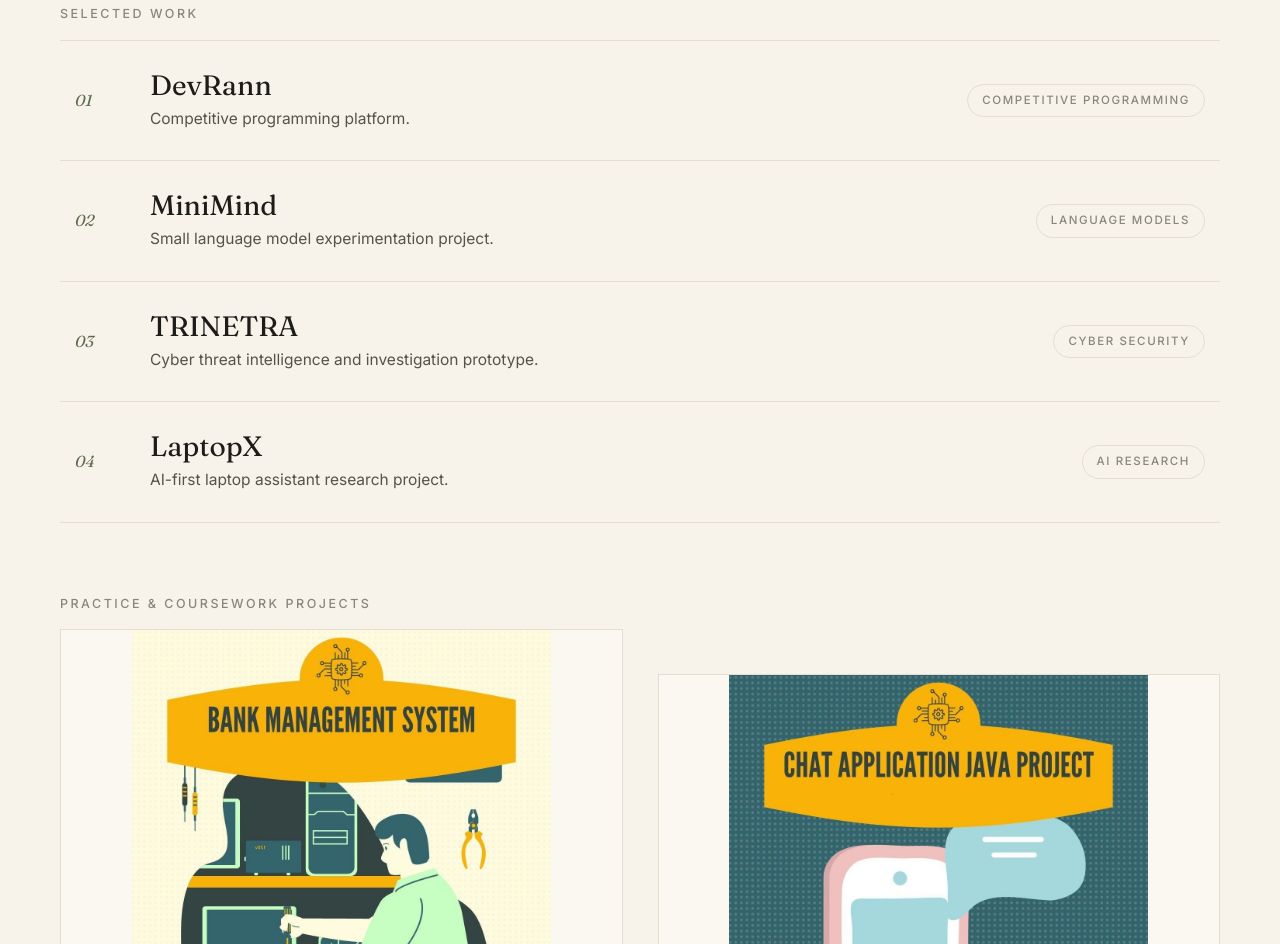
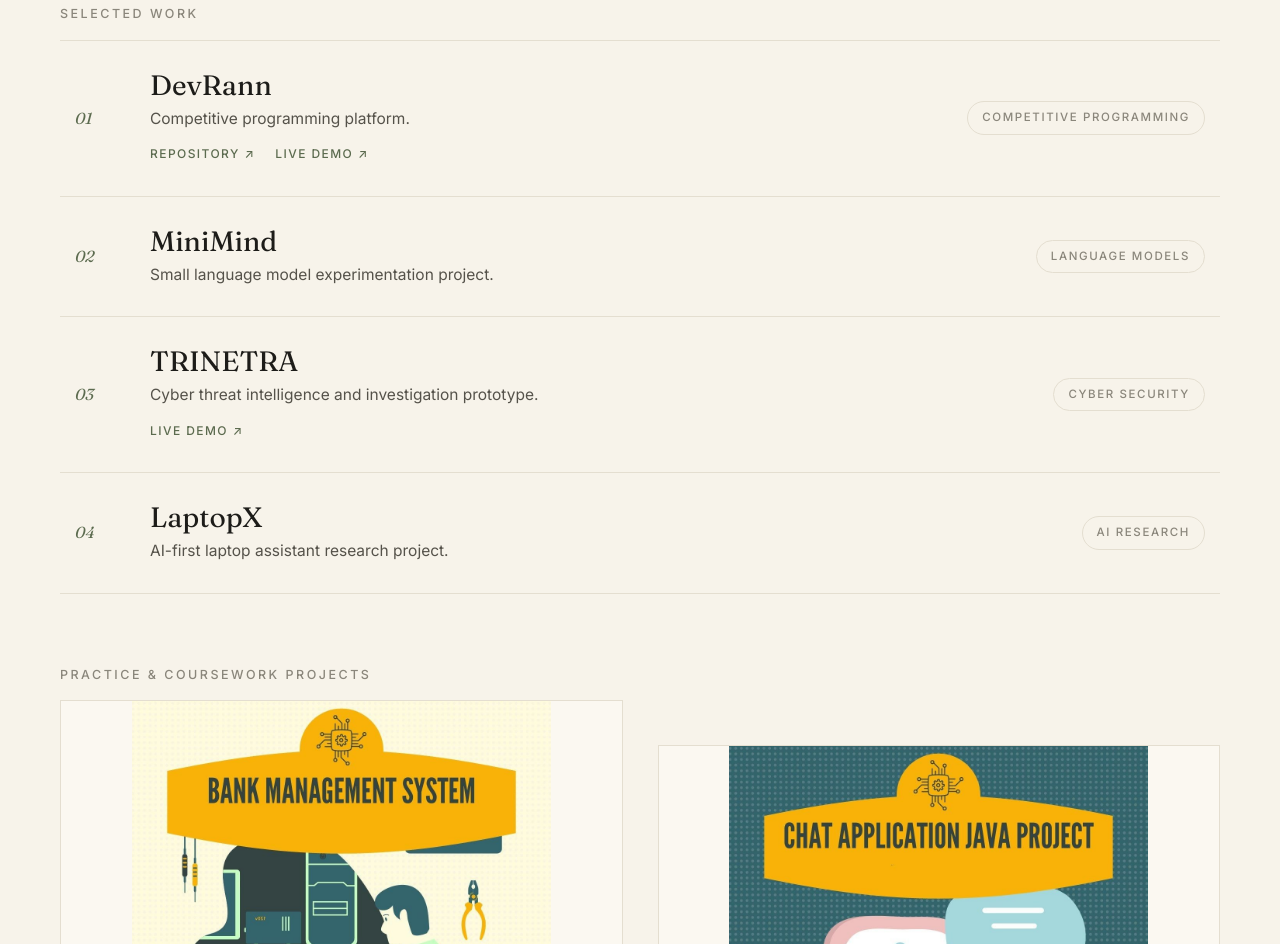
Before and after one commit to lakshyaO-O/portfolio, a plain HTML site: page index.html in a window 1280 px wide. Shown: the part 3015-3959 px from the top of the page. Drawn offline with Linux system fonts and the light colour scheme.

Commit message:
Add project repository links, Discord invite and repo README

```diff
--- a/index.html
+++ b/index.html
@@ -160,6 +160,10 @@
                     <div class="project-main">
                         <h3>DevRann</h3>
                         <p>Competitive programming platform.</p>
+                        <div class="project-links">
+                            <a href="https://github.com/lakshyaO-O/devrann" target="_blank" rel="noopener noreferrer">Repository <span aria-hidden="true">&#8599;</span></a>
+                            <a href="https://devrann.vercel.app" target="_blank" rel="noopener noreferrer">Live demo <span aria-hidden="true">&#8599;</span></a>
+                        </div>
                     </div>
                     <span class="project-tag">Competitive Programming</span>
                 </li>
@@ -176,6 +180,9 @@
                     <div class="project-main">
                         <h3>TRINETRA</h3>
                         <p>Cyber threat intelligence and investigation prototype.</p>
+                        <div class="project-links">
+                            <a href="https://frontend-xi-amber-opeinz3kpt.vercel.app" target="_blank" rel="noopener noreferrer">Live demo <span aria-hidden="true">&#8599;</span></a>
+                        </div>
                     </div>
                     <span class="project-tag">Cyber Security</span>
                 </li>
@@ -300,7 +307,7 @@
                 <div class="elsewhere-links">
                     <a href="https://github.com/lakshyaO-O" target="_blank" rel="noopener noreferrer">GitHub <span aria-hidden="true">&#8599;</span></a>
                     <a href="https://www.linkedin.com/in/lakshya-jaiswal-bab202384/" target="_blank" rel="noopener noreferrer">LinkedIn <span aria-hidden="true">&#8599;</span></a>
-                    <a href="https://discord.com/channels/@me" target="_blank" rel="noopener noreferrer" class="discord-tag">Discord — oiilakshya <span aria-hidden="true">&#8599;</span></a>
+                    <a href="https://discord.gg/RWMJz3a62" target="_blank" rel="noopener noreferrer" class="discord-tag">Discord — oiilakshya <span aria-hidden="true">&#8599;</span></a>
                 </div>
             </div>
         </div>
--- a/style.css
+++ b/style.css
@@ -530,6 +530,28 @@ nav ul li a:hover::after {
     color: var(--ink-soft);
 }
 
+.project-links {
+    display: flex;
+    flex-wrap: wrap;
+    gap: 2rem;
+    margin-top: 1.2rem;
+}
+
+.project-links a {
+    font-size: 1.2rem;
+    font-weight: 500;
+    letter-spacing: 0.12em;
+    text-transform: uppercase;
+    color: var(--olive);
+    border-bottom: 1px solid transparent;
+    padding-bottom: 0.2rem;
+    transition: border-color 0.3s ease;
+}
+
+.project-links a:hover {
+    border-color: var(--olive);
+}
+
 .project-tag {
     font-size: 1.15rem;
     font-weight: 500;
```
Also changed, not shown: 1 other file.
